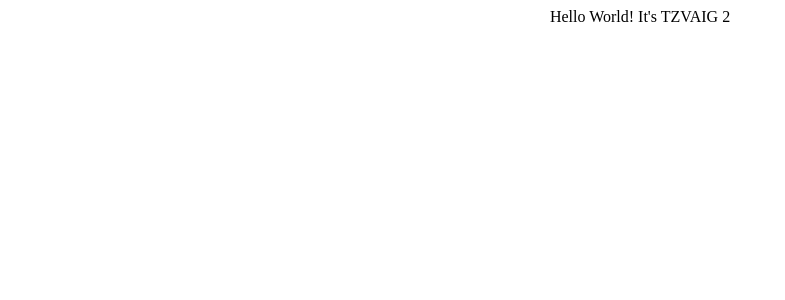
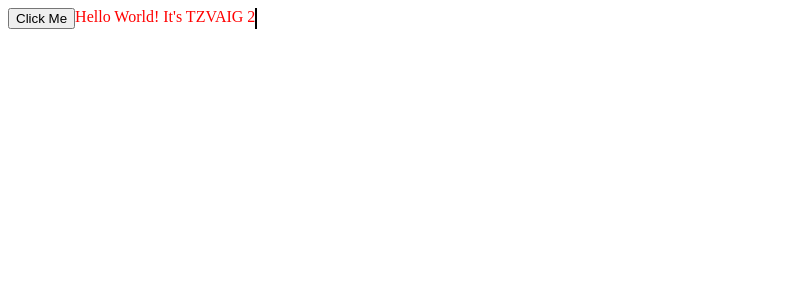
Before and after one commit to stavshimko/Metal, a React (Create React App) app: page / in a window 1280 px wide. Shown: the top 300 px of the page, without its empty margins (0-785 px from the left). Built offline with nearby package versions, Linux system fonts and the light colour scheme.

Commit message:
click ME

```diff
--- a/src/App.css
+++ b/src/App.css
@@ -1,38 +1,11 @@
 .App {
-  text-align: center;
+  display: flex;
+  color:  red;
 }
 
-.App-logo {
-  height: 40vmin;
-  pointer-events: none;
+.name {
+  color: blue;
+  font-size: 50px;
+  border: 1px solid black
+  /*size: 40px;*/
 }
-
-@media (prefers-reduced-motion: no-preference) {
-  .App-logo {
-    animation: App-logo-spin infinite 20s linear;
-  }
-}
-
-.App-header {
-  background-color: #282c34;
-  min-height: 100vh;
-  display: flex;
-  flex-direction: column;
-  align-items: center;
-  justify-content: center;
-  font-size: calc(10px + 2vmin);
-  color: white;
-}
-
-.App-link {
-  color: #61dafb;
-}
-
-@keyframes App-logo-spin {
-  from {
-    transform: rotate(0deg);
-  }
-  to {
-    transform: rotate(360deg);
-  }
-}
--- a/src/App.js
+++ b/src/App.js
@@ -1,12 +1,28 @@
 import React from 'react';
 import './App.css';
 
-function App() {
-  return (
-    <div className="App">
-      Hello World! It's TZVAIG 2
-    </div>
-  );
+export default class App extends React.Component {
+    constructor(props) {
+        super(props);
+        this.state = {
+            name: "",
+            age: ""
+        }
+    }
+
+    ClickMe = () => {
+        this.setState({
+            name: "Stav"
+         });
+    }
+
+    render () {
+        // console.log(this.state.name)
+        return (
+            <div className="App">
+                <button onClick={this.ClickMe}>Click Me</button>
+                Hello World! It's TZVAIG 2 <span className="name"> {this.state.name} </span>
+            </div>
+        );
+    }
 }
-
-export default App;
```
